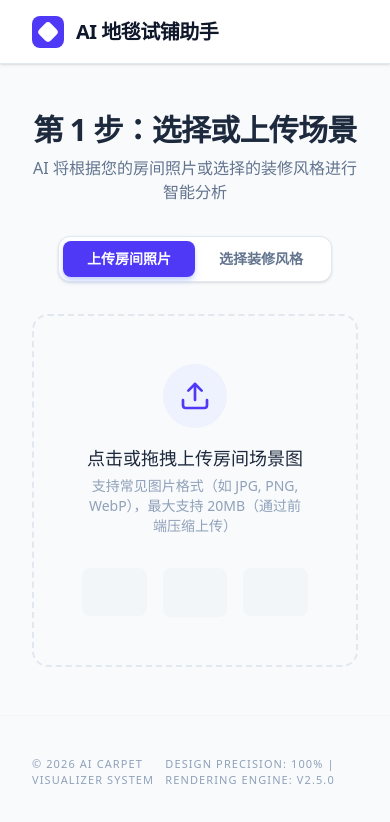
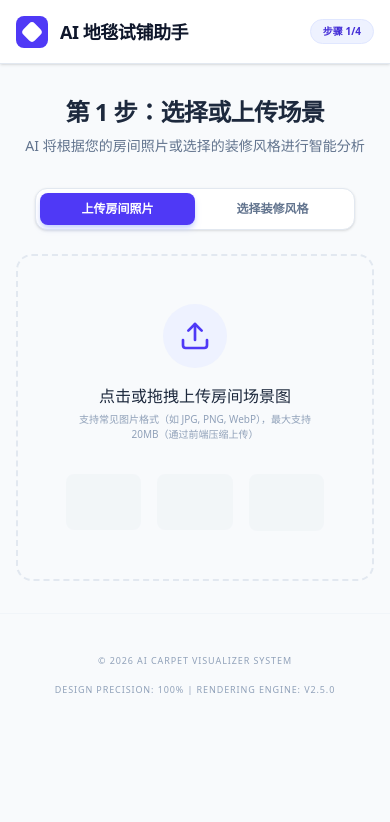
Before and after one commit to markzu911/Y_ditanshipu, a React (Vite) app: page / in a window 390 px wide. Shown: the top 822 px of the page. Built offline with nearby package versions, Linux system fonts and the light colour scheme.

Commit message:
feat: Adjust header layout for better responsiveness
Refine the header's responsiveness by updating padding, font sizes, and spacing. This ensures optimal display across various screen sizes, improving the user experience for the AI Carpet Trial Assistant.

```diff
--- a/src/App.tsx
+++ b/src/App.tsx
@@ -287,21 +287,21 @@ export default function App() {
     <div className="min-h-screen bg-slate-50 text-slate-900 font-sans selection:bg-indigo-100">
       {/* Header */}
       <header className="h-16 bg-white border-b border-slate-200 sticky top-0 z-50 shadow-sm flex items-center shrink-0">
-        <div className="max-w-5xl mx-auto px-8 w-full flex items-center justify-between">
+        <div className="max-w-5xl mx-auto px-4 sm:px-8 w-full flex items-center justify-between">
           <div className="flex items-center gap-3">
             <div className="w-8 h-8 bg-indigo-600 rounded-lg flex items-center justify-center">
               <div className="w-4 h-4 bg-white rounded-sm rotate-45"></div>
             </div>
-            <h1 className="text-xl font-bold tracking-tight">AI 地毯试铺助手</h1>
+            <h1 className="text-lg sm:text-xl font-bold tracking-tight">AI 地毯试铺助手</h1>
           </div>
-          <div className="flex items-center gap-6">
+          <div className="flex items-center gap-3 sm:gap-6">
             {integral !== null && (
-              <div className="hidden sm:flex items-center gap-2 bg-indigo-50 px-3 py-1.5 rounded-lg border border-indigo-100">
-                <Sparkles className="w-4 h-4 text-indigo-600" />
-                <span className="text-sm font-bold text-indigo-700">积分: {integral}</span>
+              <div className="flex items-center gap-1.5 sm:gap-2 bg-indigo-50 px-2 sm:px-3 py-1 sm:py-1.5 rounded-lg border border-indigo-100">
+                <Sparkles className="w-3.5 h-3.5 sm:w-4 h-4 text-indigo-600" />
+                <span className="text-[10px] sm:text-sm font-bold text-indigo-700">积分: {integral}</span>
               </div>
             )}
-            <nav className="hidden md:flex items-center gap-8 text-sm font-medium">
+            <nav className="hidden lg:flex items-center gap-8 text-sm font-medium">
               {["场景分析", "地毯匹配", "生成预览", "结果预览"].map((label, idx) => {
                 const steps: Step[] = ["room", "carpet", "generate", "result"];
                 const isActive = currentStep === steps[idx];
@@ -328,11 +328,19 @@ export default function App() {
                 );
               })}
             </nav>
+            <div className="lg:hidden flex items-center">
+              <div className="bg-indigo-50 text-indigo-700 px-3 py-1 rounded-full text-[10px] font-bold border border-indigo-100">
+                {currentStep === "room" && "步骤 1/4"}
+                {currentStep === "carpet" && "步骤 2/4"}
+                {currentStep === "generate" && "步骤 3/4"}
+                {currentStep === "result" && "步骤 4/4"}
+              </div>
+            </div>
           </div>
         </div>
       </header>
 
-      <main className="max-w-5xl mx-auto px-8 py-12">
+      <main className="max-w-5xl mx-auto px-4 sm:px-8 py-8 sm:py-12">
         <AnimatePresence mode="wait">
           {currentStep === "room" && (
             <motion.div
@@ -343,19 +351,19 @@ export default function App() {
               className="space-y-8"
             >
               <div className="text-center space-y-2">
-                <h2 className="text-3xl font-bold tracking-tight text-slate-800">第 1 步：选择或上传场景</h2>
-                <p className="text-slate-500">AI 将根据您的房间照片或选择的装修风格进行智能分析</p>
+                <h2 className="text-2xl sm:text-3xl font-bold tracking-tight text-slate-800">第 1 步：选择或上传场景</h2>
+                <p className="text-sm sm:text-base text-slate-500">AI 将根据您的房间照片或选择的装修风格进行智能分析</p>
               </div>
 
-              <div className="flex justify-center mb-8">
-                <div className="bg-white p-1 rounded-xl border border-slate-200 flex shadow-sm">
+              <div className="flex justify-center mb-6 sm:mb-8">
+                <div className="bg-white p-1 rounded-xl border border-slate-200 flex shadow-sm w-full sm:w-auto max-w-xs sm:max-w-none mx-auto sm:mx-0">
                   <button
                     onClick={() => {
                         setUsePredefinedStyle(false);
                         setRoomAnalysis(null);
                         setRoomImage(null);
                     }}
-                    className={`px-6 py-2 rounded-lg text-sm font-bold transition-all ${!usePredefinedStyle ? "bg-indigo-600 text-white shadow-md shadow-indigo-200" : "text-slate-500 hover:text-slate-700 hover:bg-slate-50"}`}
+                    className={`flex-1 sm:flex-none px-4 sm:px-6 py-2 rounded-lg text-xs sm:text-sm font-bold transition-all ${!usePredefinedStyle ? "bg-indigo-600 text-white shadow-md shadow-indigo-200" : "text-slate-500 hover:text-slate-700 hover:bg-slate-50"}`}
                   >
                     上传房间照片
                   </button>
@@ -365,7 +373,7 @@ export default function App() {
                         setRoomAnalysis(null);
                         setRoomImage(null);
                     }}
-                    className={`px-6 py-2 rounded-lg text-sm font-bold transition-all ${usePredefinedStyle ? "bg-indigo-600 text-white shadow-md shadow-indigo-200" : "text-slate-500 hover:text-slate-700 hover:bg-slate-50"}`}
+                    className={`flex-1 sm:flex-none px-4 sm:px-6 py-2 rounded-lg text-xs sm:text-sm font-bold transition-all ${usePredefinedStyle ? "bg-indigo-600 text-white shadow-md shadow-indigo-200" : "text-slate-500 hover:text-slate-700 hover:bg-slate-50"}`}
                   >
                     选择装修风格
                   </button>
@@ -387,8 +395,8 @@ export default function App() {
                   <div className="w-16 h-16 bg-indigo-50 rounded-full flex items-center justify-center mx-auto mb-4 group-hover:scale-110 transition-transform">
                     <Upload className="text-indigo-600 w-8 h-8" />
                   </div>
-                  <p className="text-lg font-medium text-slate-800">点击或拖拽上传房间场景图</p>
-                  <p className="text-slate-400 text-sm mt-1">支持常见图片格式（如 JPG, PNG, WebP），最大支持 20MB（通过前端压缩上传）</p>
+                  <p className="text-base sm:text-lg font-medium text-slate-800">点击或拖拽上传房间场景图</p>
+                  <p className="text-slate-400 text-[10px] sm:text-sm mt-1">支持常见图片格式（如 JPG, PNG, WebP），最大支持 20MB（通过前端压缩上传）</p>
                   <div className="mt-8 grid grid-cols-3 gap-4 max-w-sm mx-auto opacity-30">
                     <div className="aspect-[4/3] bg-slate-200 rounded-lg animate-pulse" />
                     <div className="aspect-[4/3] bg-slate-200 rounded-lg animate-pulse delay-75" />
@@ -578,7 +586,7 @@ export default function App() {
               {!carpetImage ? (
                 <div
                   onClick={() => fileInputRef.current?.click()}
-                  className="group relative border-2 border-dashed border-slate-200 hover:border-indigo-400 transition-all rounded-2xl p-12 text-center cursor-pointer bg-slate-50/50 hover:bg-white"
+                  className="group relative border-2 border-dashed border-slate-200 hover:border-indigo-400 transition-all rounded-2xl p-8 sm:p-12 text-center cursor-pointer bg-slate-50/50 hover:bg-white"
                 >
                   <input
                     type="file"
@@ -590,8 +598,8 @@ export default function App() {
                   <div className="w-16 h-16 bg-indigo-50 rounded-full flex items-center justify-center mx-auto mb-4 group-hover:scale-110 transition-transform">
                     <ImageIcon className="text-indigo-600 w-8 h-8" />
                   </div>
-                  <p className="text-lg font-medium text-slate-800">点击或拖拽上传地毯图</p>
-                  <p className="text-slate-400 text-sm mt-1">支持常见图片格式（如 JPG, PNG, WebP），最大支持 20MB（通过前端压缩上传）</p>
+                  <p className="text-base sm:text-lg font-medium text-slate-800">点击或拖拽上传地毯图</p>
+                  <p className="text-slate-400 text-[10px] sm:text-sm mt-1">支持常见图片格式（如 JPG, PNG, WebP），最大支持 20MB（通过前端压缩上传）</p>
                 </div>
               ) : (
                 <div className="grid md:grid-cols-2 gap-8 items-start">
@@ -723,8 +731,8 @@ export default function App() {
                   返回上一步
                 </button>
                 <div className="text-center">
-                  <h2 className="text-2xl font-bold text-slate-800">最后一步：渲染配置</h2>
-                  <p className="text-xs text-slate-400 mt-1">确认分析细节并开启 AI 极速渲染</p>
+                  <h2 className="text-xl sm:text-2xl font-bold text-slate-800">最后一步：渲染配置</h2>
+                  <p className="text-[10px] sm:text-xs text-slate-400 mt-1">确认分析细节并开启 AI 极速渲染</p>
                 </div>
               </div>
 
@@ -950,7 +958,7 @@ export default function App() {
                 </div>
               )}
 
-              <div className={`grid md:grid-cols-2 xl:grid-cols-4 gap-4 ${genError ? 'opacity-30 pointer-events-none' : ''}`}>
+            <div className={`grid grid-cols-1 sm:grid-cols-2 xl:grid-cols-4 gap-4 ${genError ? 'opacity-30 pointer-events-none' : ''}`}>
                 {/* Main View */}
                 <div className="space-y-2">
                   <h3 className="text-[10px] font-bold text-slate-400 uppercase tracking-[0.2em] text-center">全景试铺效果 (Panoramic)</h3>
@@ -1163,9 +1171,9 @@ export default function App() {
         </AnimatePresence>
       </main>
 
-      <footer className="max-w-5xl mx-auto px-8 py-10 border-t border-slate-100 flex items-center justify-between text-[11px] text-slate-400 uppercase tracking-widest shrink-0 font-sans">
-        <div>© 2026 AI CARPET VISUALIZER SYSTEM</div>
-        <div>Design Precision: 100% | Rendering Engine: V2.5.0</div>
+      <footer className="max-w-5xl mx-auto px-4 sm:px-8 py-10 border-t border-slate-100 flex flex-col sm:flex-row items-center justify-between gap-4 text-[9px] sm:text-[11px] text-slate-400 uppercase tracking-widest shrink-0 font-sans">
+        <div className="text-center sm:text-left">© 2026 AI CARPET VISUALIZER SYSTEM</div>
+        <div className="text-center sm:text-right">Design Precision: 100% | Rendering Engine: V2.5.0</div>
       </footer>
     </div>
   );
```
